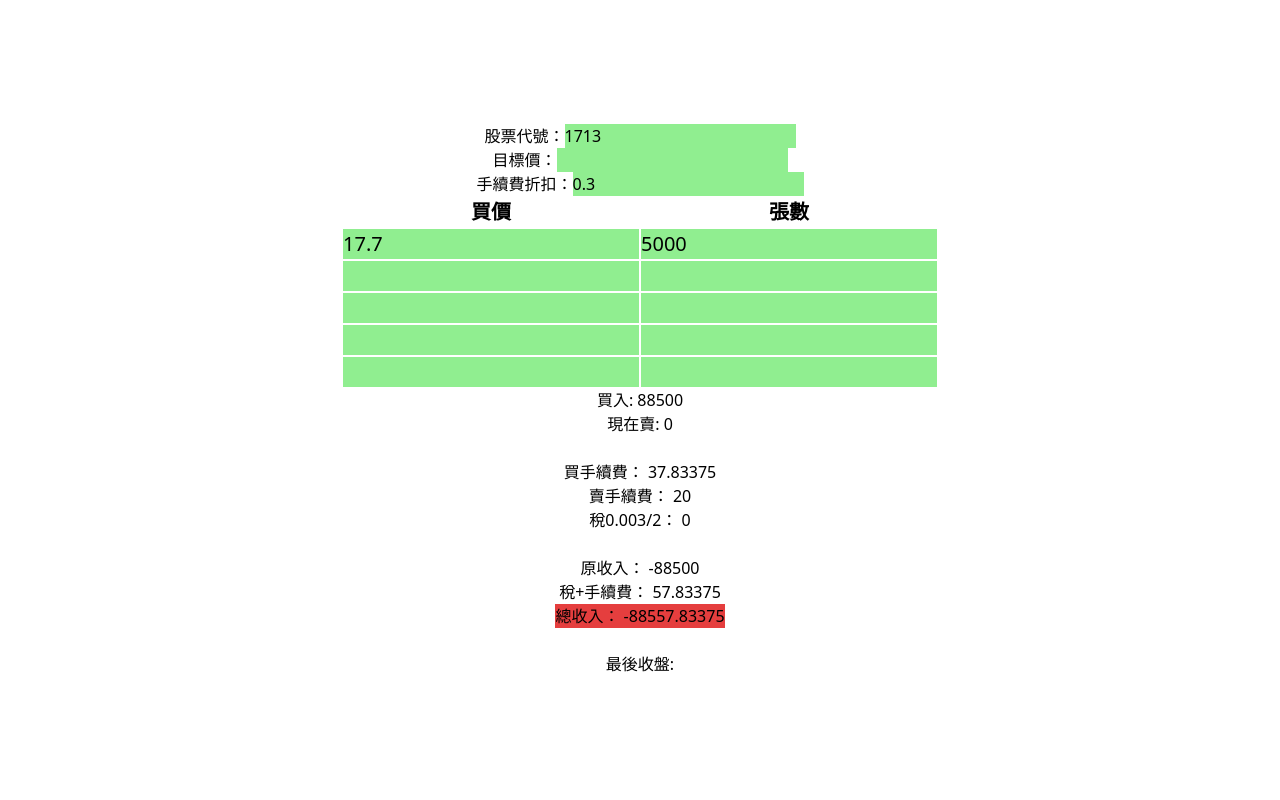
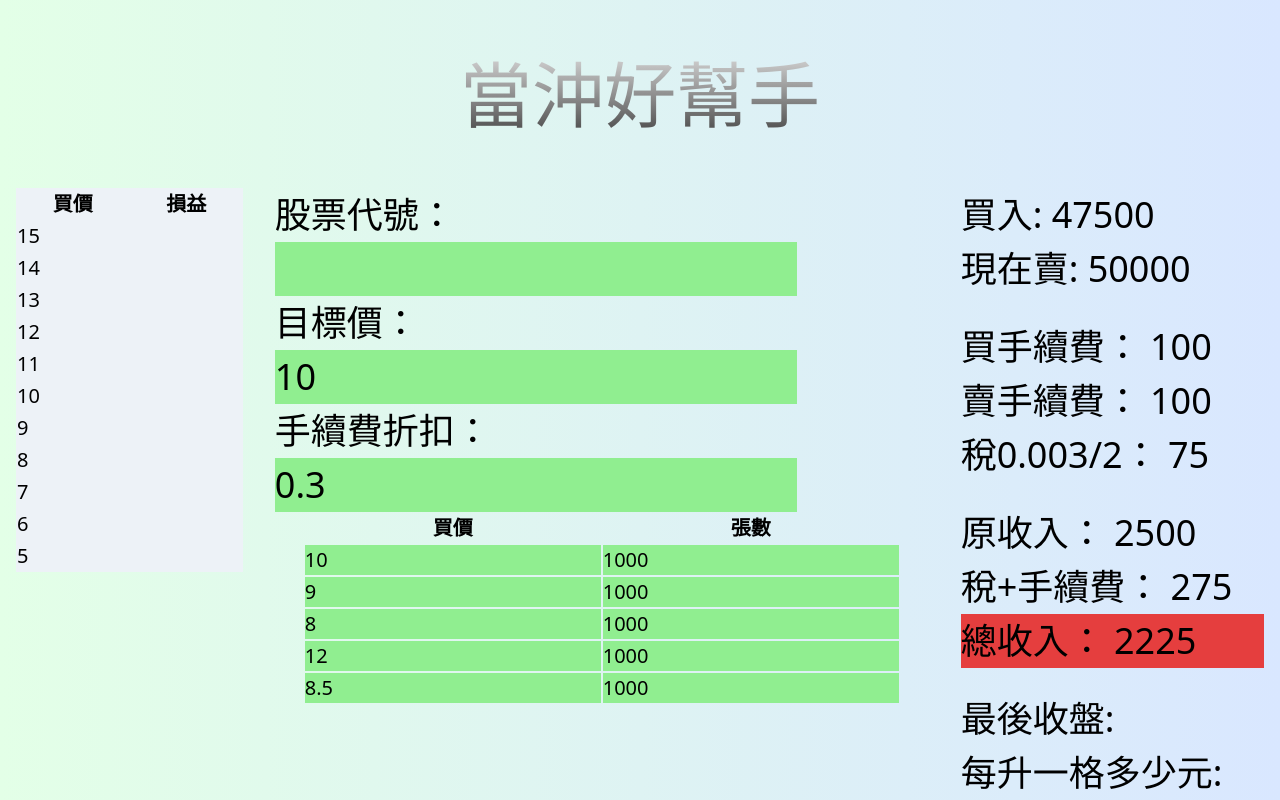
Before and after one commit to mlclmtan/vue-taiwan-day-trade-tool, a Vue app: page / in a window 1280 px wide. Shown: the top 800 px of the page. Built offline with nearby package versions, Linux system fonts and the light colour scheme; no server answers.

Commit message:
initial design and range structure

```diff
--- a/src/App.vue
+++ b/src/App.vue
@@ -1,13 +1,30 @@
 <template>
-  <div id="app" class="flex flex-col items-center h-screen justify-center">
-    <h3>
+  <div id="app" class="flex flex-col items-center">
+    <h1 class="my-10">當沖好幫手</h1>
+    <div class="flex justify-center">
+
+      <div class="flex flex-col h-screen mx-4">
+        <table class="text-xl bg-gray-200">
+          <tr>
+            <th>買價</th>
+            <th>損益</th>
+          </tr>
+          <tr v-for="p in prange" :key="p.id">
+            <td>{{p}}</td>
+            <td></td>
+          </tr>
+        </table>
+      </div>
+
+      <div class="flex flex-col items-center h-screen mx-4">
+        <h2>
           股票代號：<input
             v-on:keyup.enter="lastpricefunction"
             v-model="stockno"
           />{{ cname }}
-    </h3>
-    <h3>目標價：<input v-model="targetp" /></h3>
-    <h3>手續費折扣：<input v-model="feediscount" /></h3>
+        </h2>
+        <h2>目標價：<input v-model="targetp" /></h2>
+        <h2>手續費折扣：<input v-model="feediscount" /></h2>
 
         <table class="text-xl">
           <tr>
@@ -19,18 +36,25 @@
             <td><input v-model="buy.v" /></td>
           </tr>
         </table>
-    <h3>買入: {{ totalpaid }}</h3>
-    <h3>現在賣: {{ targetp * totalV }}</h3>
+      </div>
+
+        <div class="flex flex-col h-screen mx-4">
+          <h2>買入: {{ totalpaid }}</h2>
+          <h2>現在賣: {{ targetp * totalV }}</h2>
           <br />
-    <h3>買手續費： {{ totalbuyfee }}</h3>
-    <h3>賣手續費： {{ totalsellfee }}</h3>
-    <h3>稅0.003/2： {{ tax }}</h3>
+          <h2>買手續費： {{ totalbuyfee }}</h2>
+          <h2>賣手續費： {{ totalsellfee }}</h2>
+          <h2>稅0.003/2： {{ tax }}</h2>
           <br />
-    <h3>原收入： {{ income }}</h3>
-    <h3>稅+手續費： {{ allfees }}</h3>
-    <h3 class="bg-red-600">總收入： {{ nett }}</h3>
+          <h2>原收入： {{ income }}</h2>
+          <h2>稅+手續費： {{ allfees }}</h2>
+          <h2 class="bg-red-600">總收入： {{ nett }}</h2>
           <br />
-    <h3>最後收盤: {{ lprice }}</h3>
+          <h2>最後收盤: {{ lprice }}</h2>
+          <h2>每升一格多少元: {{ tick }}</h2>
+          <h2>成本價: {{ avg }}</h2>
+        </div>
+      </div>
     </div>
 </template>
 
@@ -39,18 +63,18 @@ export default {
   name: 'main',
   data() {
     return {
-      stockno: "1713",
+      stockno: '',
       buys: [
-        { id: 0, b: 17.7, v: 5000 },
-        { id: 0, b: "", v: "" },
-        { id: 0, b: "", v: "" },
-        { id: 0, b: "", v: "" },
-        { id: 0, b: "", v: "" }
+        { id: 0, b: 10, v: 1000 },
+        { id: 0, b: 9, v: 1000 },
+        { id: 0, b: 8, v: 1000 },
+        { id: 0, b: 12, v: 1000 },
+        { id: 0, b: 8.5, v: 1000 },
       ],
-      lprice: "",
-      targetp: "",
+      lprice: '',
+      targetp: 10,
       feediscount: 0.3,
-      cname: ""
+      cname: '',
     };
   },
   computed: {
@@ -71,9 +95,8 @@ export default {
     totalbuyfee() {
       let tot = 0;
       this.buys.forEach((buy) => {
-        if (buy.v != "" || buy.b != "") {
-          const fee =
-            buy.b * buy.v * 0.001425 * this.feediscount <= 20
+        if (buy.v !== '' || buy.b !== '') {
+          const fee = buy.b * buy.v * 0.001425 * this.feediscount <= 20
             ? 20
             : buy.b * buy.v * 0.001425 * this.feediscount;
           tot += fee;
@@ -84,9 +107,8 @@ export default {
     totalsellfee() {
       let tot = 0;
       this.buys.forEach((buy) => {
-        if (buy.v != "" || buy.b != "") {
-          const fee =
-            this.targetp * buy.v * 0.001425 * this.feediscount <= 20
+        if (buy.v !== '' || buy.b !== '') {
+          const fee = this.targetp * buy.v * 0.001425 * this.feediscount <= 20
             ? 20
             : this.targetp * buy.v * 0.001425 * this.feediscount;
           tot += fee;
@@ -111,21 +133,42 @@ export default {
     },
     nett() {
       return this.income - this.allfees;
+    },
+    tick() {
+      if (this.targetp < 10) return 0.01;
+      if (this.targetp < 50) return 0.05;
+      if (this.targetp < 100) return 0.1;
+      if (this.targetp < 500) return 0.5;
+      if (this.targetp < 1000) {
+        return 1;
+      } return 5;
+    },
+    prange() {
+      const array = [];
+      let price = parseFloat(this.targetp) + 5;
+      for (let index = 0; index < 11; index += 1) {
+        array.push(price);
+        price -= 1;
       }
+      return array;
+    },
+    avg() {
+      return (this.totalpaid + this.totalbuyfee) / this.totalV;
+    },
   },
   mounted() {
     this.lastpricefunction();
   },
   methods: {
-    lastpricefunction(url2) {
-      const proxyurl = "https://cors-anywhere.herokuapp.com/";
+    lastpricefunction() {
+      const proxyurl = 'https://cors-anywhere.herokuapp.com/';
       const url = `https://mis.twse.com.tw/stock/api/getStockInfo.jsp?ex_ch=otc_${this.stockno}.tw&json=1&delay=0`;
       fetch(proxyurl + url)
         .then((response) => response.text())
         .then((contents) => {
           if (JSON.parse(contents).msgArray.length === 0) {
             this.other(
-              `https://mis.twse.com.tw/stock/api/getStockInfo.jsp?ex_ch=tse_${this.stockno}.tw&json=1&delay=0`
+              `https://mis.twse.com.tw/stock/api/getStockInfo.jsp?ex_ch=tse_${this.stockno}.tw&json=1&delay=0`,
             );
           }
           this.lprice = JSON.parse(contents).msgArray[0].z;
@@ -134,7 +177,7 @@ export default {
         });
     },
     other(url) {
-      const proxyurl = "https://cors-anywhere.herokuapp.com/";
+      const proxyurl = 'https://cors-anywhere.herokuapp.com/';
       fetch(proxyurl + url)
         .then((response) => response.text())
         .then((contents) => {
@@ -148,10 +191,8 @@ export default {
       // .catch(() =>
       //   console.log("Can’t access " + url + " response. Blocked by browser1?")
       // );
-
-      // "error 404 d0527705"
-    }
-  }
+    },
+  },
 };
 </script>
 
@@ -161,6 +202,10 @@ export default {
 @tailwind components;
 
 @tailwind utilities;
+
+body {
+  background: linear-gradient(90deg, #e3ffe7 0%, #d9e7ff 100%);
+}
 th,
 td {
   width: 10vw;
@@ -169,4 +214,15 @@ td {
 input {
   background-color: lightgreen;
 }
+
+h1 {
+  font-size: 72px;
+  background: -webkit-linear-gradient(#eee, #333);
+  -webkit-background-clip: text;
+  -webkit-text-fill-color: transparent;
+}
+
+h2 {
+  font-size: 36px;
+}
 </style>
```
Also changed, not shown: 1 other file (tests, documents, lock files or other folders). Lines whose indentation alone changed are shown as unchanged.
